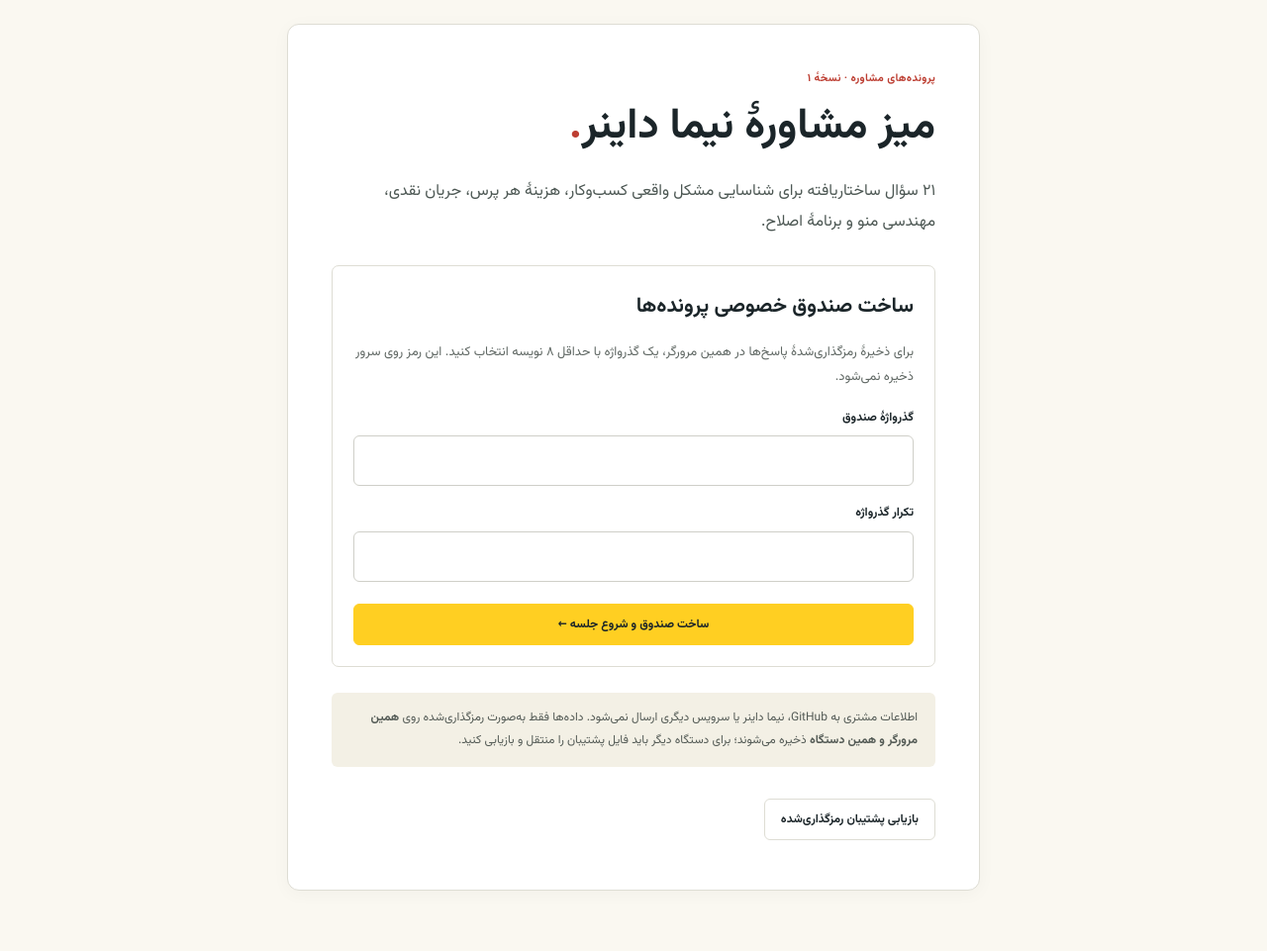
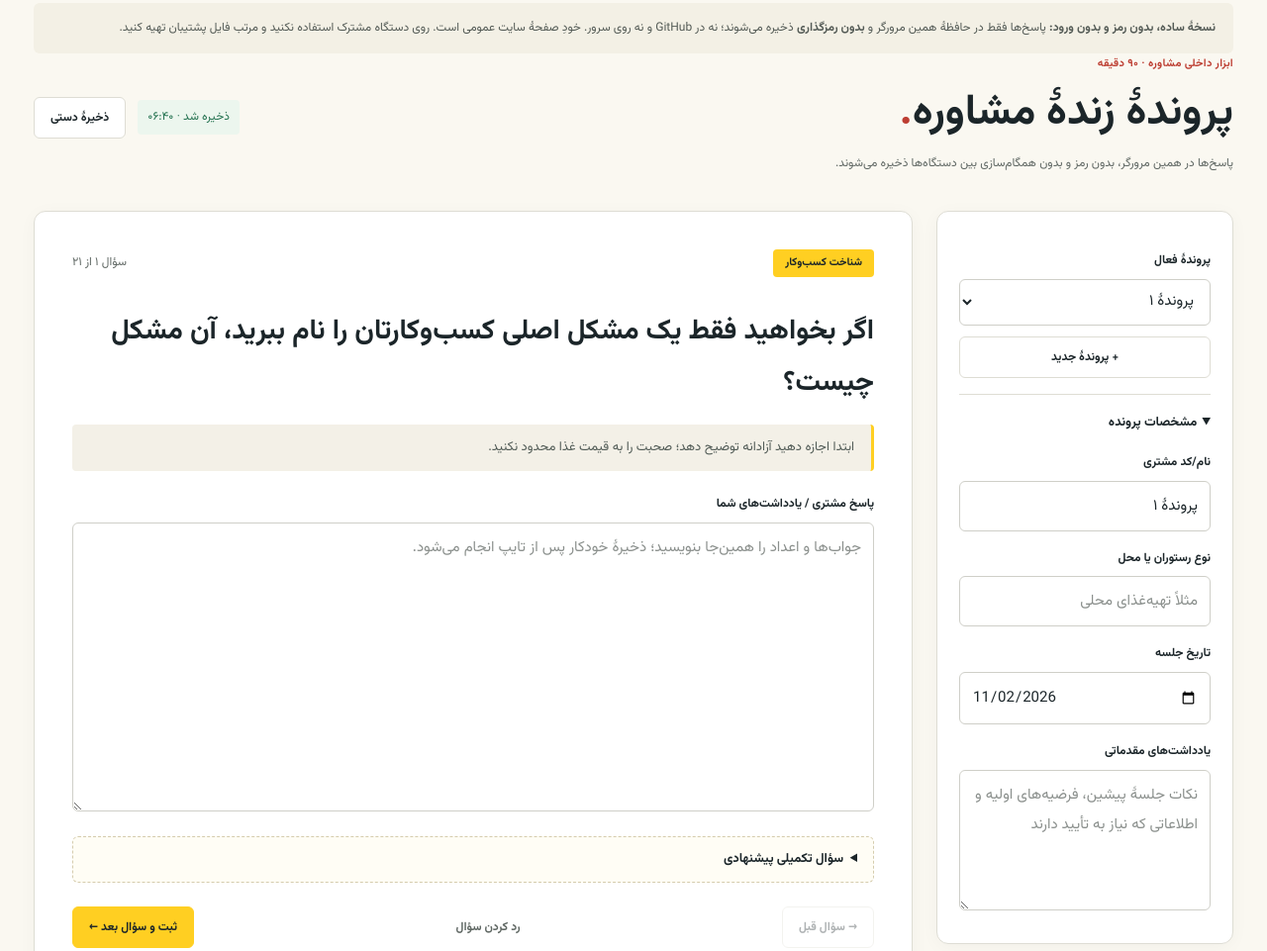
Before and after one commit to nimania/nimasdiner, a plain HTML site: page consulting/index.html in a window 1280 px wide. Shown: the part 147-1108 px from the top of the page at 99% size. Drawn offline with Linux system fonts and the light colour scheme.

Commit message:
feat(consulting): open questionnaire directly without password

```diff
--- a/consulting/index.html
+++ b/consulting/index.html
@@ -7,10 +7,10 @@
   <meta name="theme-color" content="#ffcf22">
   <meta http-equiv="Content-Security-Policy" content="default-src 'none'; script-src 'self'; style-src 'self'; font-src 'self'; img-src 'self' data:; connect-src 'none'; form-action 'none'; base-uri 'self'">
   <title>میز مشاوره | نیما داینر</title>
-  <meta name="description" content="پروندهٔ خصوصی مشاوره، پرسش‌های گام‌به‌گام و تحلیل مقدماتی رستوران.">
+  <meta name="description" content="پروندهٔ مشاورهٔ محلی، ۲۱ سؤال گام‌به‌گام و تحلیل مقدماتی رستوران.">
   <link rel="icon" type="image/svg+xml" href="../assets/favicon.svg">
   <link rel="stylesheet" href="consulting.css">
-  <script src="consulting.js" defer></script>
+  <script src="open.js" defer></script>
 </head>
 <body>
   <header class="topbar">
@@ -25,47 +25,18 @@
   </header>
 
   <main class="shell">
-    <section id="gate" class="gate card" aria-labelledby="gate-title">
-      <div class="eyebrow">پرونده‌های مشاوره · نسخهٔ ۱</div>
-      <h1 id="gate-title">میز مشاورهٔ نیما داینر<span class="red">.</span></h1>
-      <p class="lead">۲۱ سؤال ساختاریافته برای شناسایی مشکل واقعی کسب‌وکار، هزینهٔ هر پرس، جریان نقدی، مهندسی منو و برنامهٔ اصلاح.</p>
-      <div id="crypto-warning" class="notice danger" hidden>مرورگر شما امکان رمزگذاری امن یا ذخیرهٔ محلی را ندارد. لطفاً از نسخهٔ به‌روز مرورگر در HTTPS استفاده کنید.</div>
-
-      <form id="create-form" class="gate-form" hidden>
-        <h2>ساخت صندوق خصوصی پرونده‌ها</h2>
-        <p>برای ذخیرهٔ رمزگذاری‌شدهٔ پاسخ‌ها در همین مرورگر، یک گذرواژه با حداقل ۸ نویسه انتخاب کنید. این رمز روی سرور ذخیره نمی‌شود.</p>
-        <label for="new-pass">گذرواژهٔ صندوق</label>
-        <input id="new-pass" type="password" autocomplete="new-password" minlength="8" required>
-        <label for="confirm-pass">تکرار گذرواژه</label>
-        <input id="confirm-pass" type="password" autocomplete="new-password" minlength="8" required>
-        <button type="submit" class="btn primary">ساخت صندوق و شروع جلسه ←</button>
-      </form>
-      <form id="unlock-form" class="gate-form" hidden>
-        <h2>بازکردن پرونده‌های این مرورگر</h2>
-        <p>برای دسترسی به یادداشت‌های قبلی، گذرواژهٔ صندوق را وارد کنید.</p>
-        <label for="unlock-pass">گذرواژهٔ صندوق</label>
-        <input id="unlock-pass" type="password" autocomplete="current-password" required>
-        <button type="submit" class="btn primary">بازکردن صندوق ←</button>
-      </form>
-      <p id="gate-message" class="feedback" role="status" aria-live="polite"></p>
-      <div class="notice">اطلاعات مشتری به GitHub، نیما داینر یا سرویس دیگری ارسال نمی‌شود. داده‌ها فقط به‌صورت رمزگذاری‌شده روی <strong>همین مرورگر و همین دستگاه</strong> ذخیره می‌شوند؛ برای دستگاه دیگر باید فایل پشتیبان را منتقل و بازیابی کنید.</div>
-      <div class="gate-import">
-        <label for="gate-file" class="btn secondary">بازیابی پشتیبان رمزگذاری‌شده</label>
-        <input id="gate-file" type="file" accept=".json,application/json" hidden>
-      </div>
-    </section>
-
-    <div id="workspace" hidden>
+    <div class="notice" role="note" style="margin:0 0 20px;border-right:4px solid #ffcf22"><strong>نسخهٔ ساده، بدون رمز و بدون ورود:</strong> پاسخ‌ها فقط در حافظهٔ همین مرورگر و <strong>بدون رمزگذاری</strong> ذخیره می‌شوند؛ نه در GitHub و نه روی سرور. خودِ صفحهٔ سایت عمومی است. روی دستگاه مشترک استفاده نکنید و مرتب فایل پشتیبان تهیه کنید.</div>
+    <div id="fatal" class="notice danger" role="alert" hidden></div>
+    <div id="workspace">
       <div class="workspace-head">
         <div>
           <div class="eyebrow">ابزار داخلی مشاوره · ۹۰ دقیقه</div>
           <h1>پروندهٔ زندهٔ مشاوره<span class="red">.</span></h1>
-          <p class="small-muted">اطلاعات در صندوق رمزگذاری‌شدهٔ مرورگر شما ذخیره می‌شود.</p>
+          <p class="small-muted">پاسخ‌ها در همین مرورگر، بدون رمز و بدون همگام‌سازی بین دستگاه‌ها ذخیره می‌شوند.</p>
         </div>
         <div class="head-actions">
           <span id="save-status" role="status" aria-live="polite">آماده</span>
           <button id="save-btn" type="button" class="btn secondary">ذخیرهٔ دستی</button>
-          <button id="lock-btn" type="button" class="btn dark">قفل پرونده</button>
         </div>
       </div>
 
@@ -131,9 +102,10 @@
               <button id="copy-btn" type="button" class="btn dark">کپی متن پرونده</button>
               <button id="text-btn" type="button" class="btn secondary">دریافت متن</button>
               <button id="json-btn" type="button" class="btn secondary">دریافت JSON پرونده</button>
-              <button id="backup-btn" type="button" class="btn secondary">پشتیبان رمزگذاری‌شده</button>
+              <button id="backup-btn" type="button" class="btn secondary">پشتیبان JSON پرونده‌ها</button>
               <label for="import-file" class="btn secondary">ورود پرونده / پشتیبان</label>
               <input id="import-file" type="file" accept=".json,application/json" hidden>
+              <a href="legacy.html" class="btn secondary">بازیابی پرونده‌های رمزدار قبلی</a>
             </div>
             <button id="delete-case" type="button" class="btn danger-btn">حذف پروندهٔ فعال</button>
           </div>
@@ -157,7 +129,7 @@
           </section>
         </div>
       </div>
-      <footer class="footer-note">نسخهٔ ۱ · داده‌های مشتری در مخزن GitHub قرار نمی‌گیرند. برای نگهداری بلندمدت، پشتیبان رمزگذاری‌شده را در محل امن ذخیره کنید. <a href="../">نیما داینر</a></footer>
+      <footer class="footer-note">نسخهٔ بدون رمز · داده‌های مشتری در مخزن GitHub قرار نمی‌گیرند. پشتیبان JSON رمزگذاری نشده است؛ آن را در محل امن نگهداری کنید. <a href="../">نیما داینر</a></footer>
     </div>
   </main>
 </body>
```
